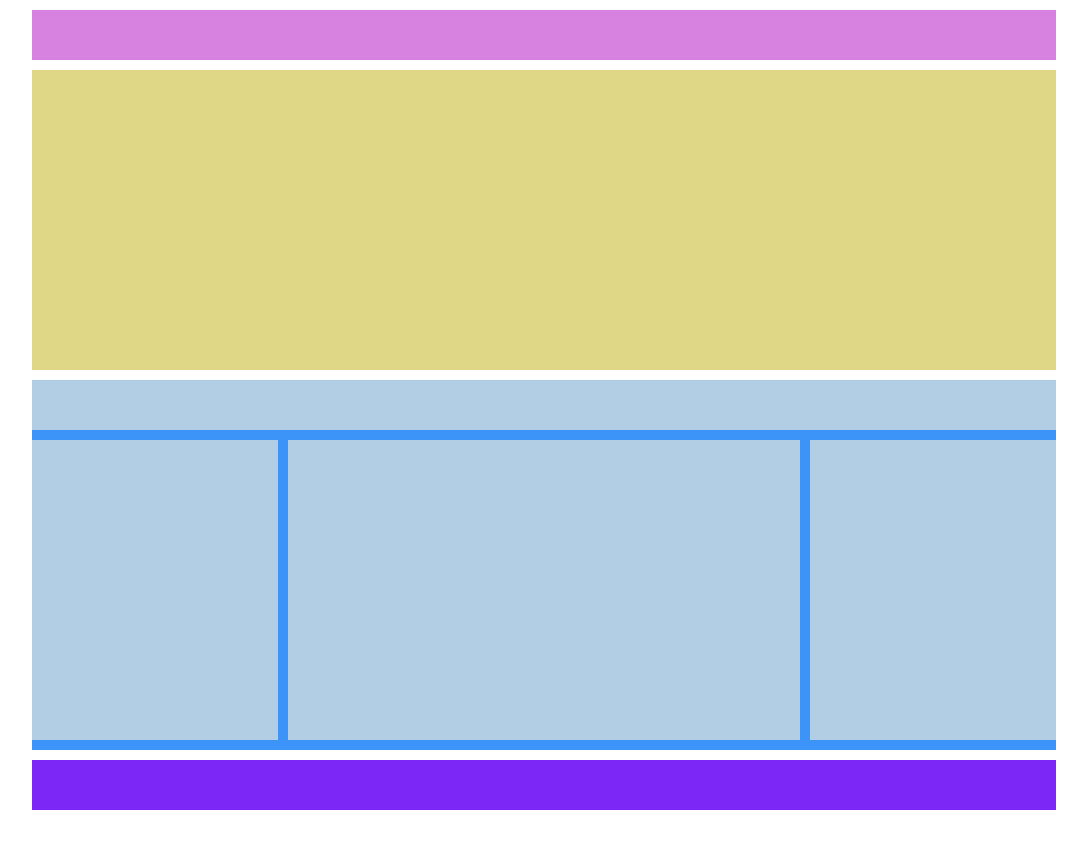
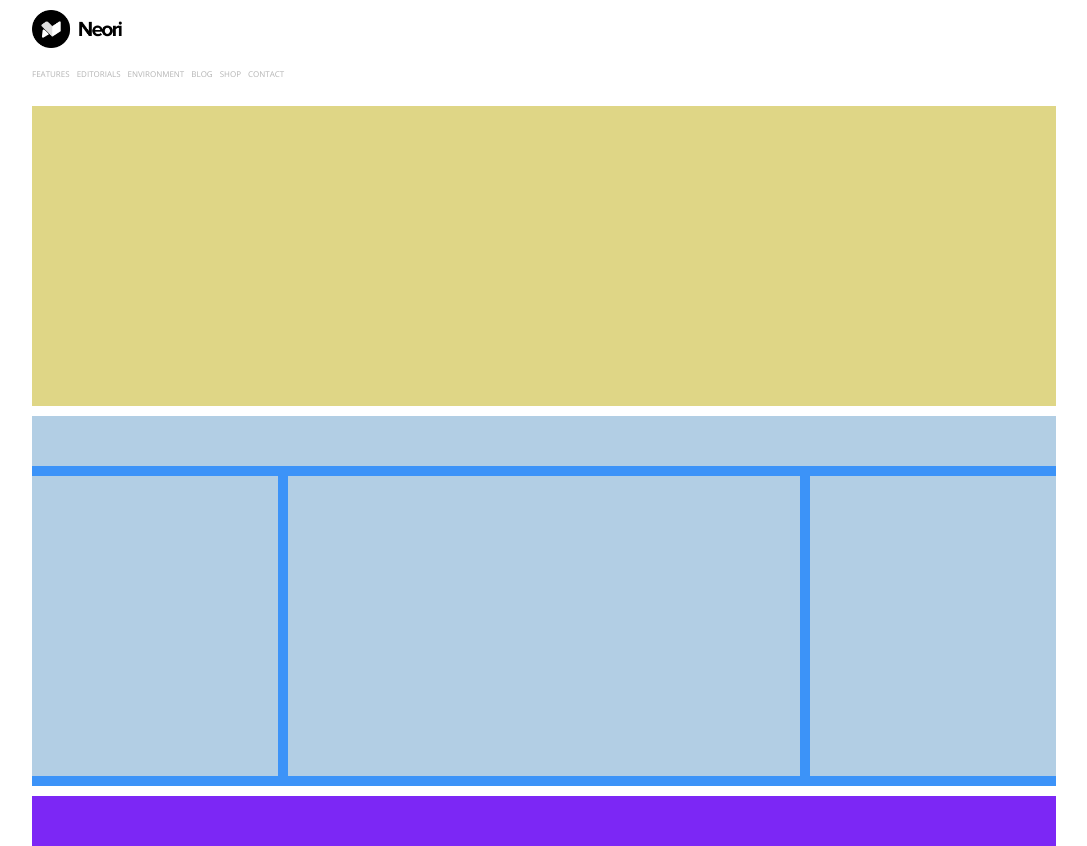
Before and after one commit to nicoalivernini/htmlcss-wp, a plain HTML site: page index.html in a window 1280 px wide. Shown: the whole page, without its empty margins (96-1183 px from the left). Before the commit the page ends 810 px from the top, so only its background shows below. Drawn offline with nearby package versions, Linux system fonts and the light colour scheme.

Commit message:
Inserimento logo e menù

```diff
--- a/assets/css/master.css
+++ b/assets/css/master.css
@@ -86,3 +86,21 @@ main.container > section {
 }
 
 /* ---- Background ---- */
+
+.logo {
+  width: 90px;
+  vertical-align: middle;
+}
+
+.menu {
+  margin: 15px 0px;
+}
+
+.voci-menu {
+  display: inline-block;
+  font-size: 8px;
+  font-family: 'Open Sans', sans-serif;
+  color: rgb(180, 180, 180);
+  margin-right: 3px;
+  font-weight: 400;
+}
--- a/index.html
+++ b/index.html
@@ -3,6 +3,8 @@
   <head>
     <meta charset="utf-8">
     <title>Layout wp</title>
+    <link rel="preconnect" href="https://fonts.gstatic.com">
+    <link href="https://fonts.googleapis.com/css2?family=Open+Sans:wght@300;400;600;700;800&display=swap" rel="stylesheet">
     <link rel="stylesheet" href="assets/css/master.css">
   </head>
   <body>
@@ -10,7 +12,18 @@
     <header class="container mar-top-10">
       <div class="row">
         <div class="col-100">
-          <div class="bg-pink alt-50">
+          <!-- Immagine del logo -->
+          <div>
+            <img class="logo" src="assets/img/logo.png" alt="Logo Neori">
+          </div>
+          <!-- Voci del menù -->
+          <div class="menu">
+            <p class="voci-menu">FEATURES</p>
+            <p class="voci-menu">EDITORIALS</p>
+            <p class="voci-menu">ENVIRONMENT</p>
+            <p class="voci-menu">BLOG</p>
+            <p class="voci-menu">SHOP</p>
+            <p class="voci-menu">CONTACT</p>
           </div>
         </div>
       </div>
```
